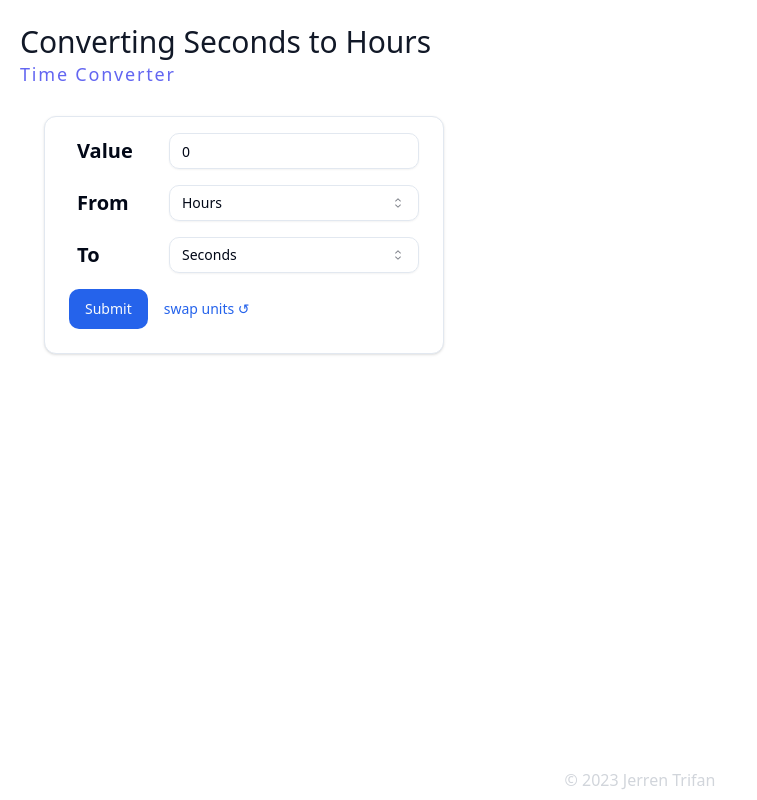
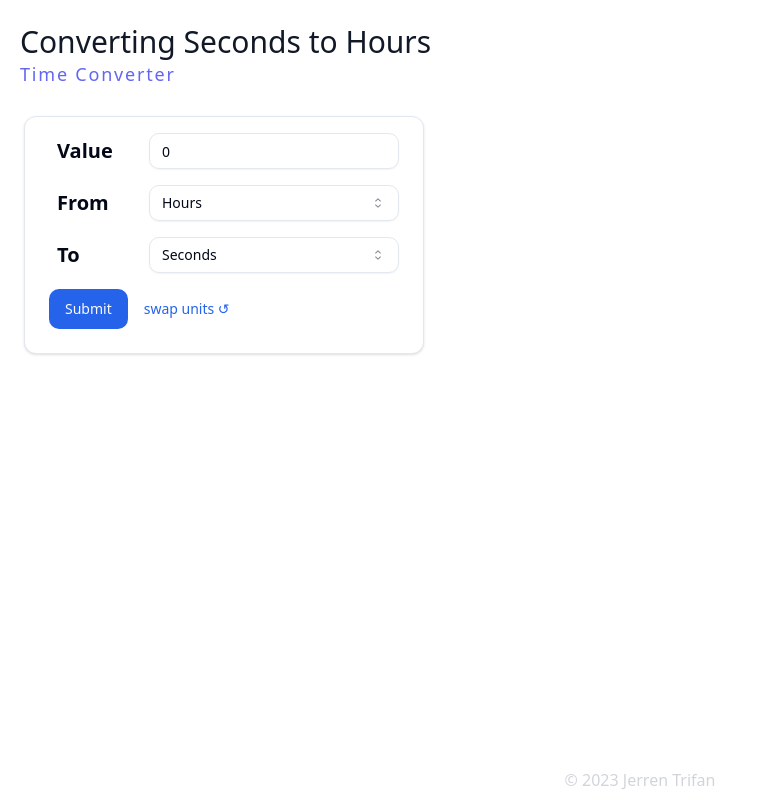
Before and after one commit to Trifall/time-converter, a React (Vite) app: page / in a window 1280 px wide. Shown: the whole page, without its empty margins (0-757 px from the left). Built offline with nearby package versions, Linux system fonts and the light colour scheme.

Commit message:
change card min/max width styling

```diff
--- a/src/components/convertForm.tsx
+++ b/src/components/convertForm.tsx
@@ -96,8 +96,7 @@ const ConvertForm = () => {
 
 	// 3. Render the form.
 	return (
-		<div className='px-5'>
-			<Card className='w-[400px]'>
+		<Card className='w-[400px] min-w-[400px] max-w-[400px]'>
 			<CardContent>
 				<Form {...form}>
 					<form onSubmit={form.handleSubmit(onSubmit)} className='space-y-4 pt-4'>
@@ -261,7 +260,6 @@ const ConvertForm = () => {
 				</Form>
 			</CardContent>
 		</Card>
-		</div>
 	);
 };
 
--- a/src/components/resultCard.tsx
+++ b/src/components/resultCard.tsx
@@ -17,7 +17,7 @@ const ResultCard = ({ result, from_unit, to_unit, inputValue }: ResultCardProps)
 	const resultParts = resultValue.split('≈');
 
 	return (
-		<Card className='h-min w-[400px] py-2'>
+		<Card className='h-min w-[400px] min-w-min max-w-[400px] border-4 border-blue-500 py-2'>
 			<CardContent className='py-0'>
 				{result !== undefined && from_unit && to_unit && (
 					<div className='result text-xl'>
```
Lines whose indentation alone changed are shown as unchanged.
